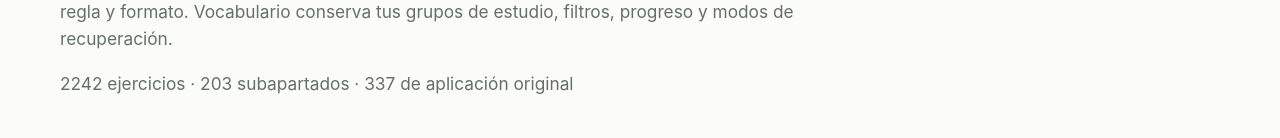
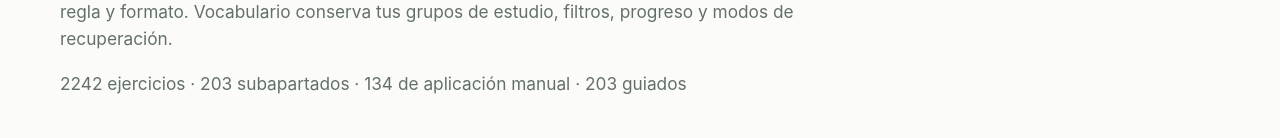
Before and after one commit to susinodevelop/learningenglish, a Next.js app: page /games in a window 1280 px wide. Shown: the part 354-492 px from the top of the page. Built offline with nearby package versions, Linux system fonts and the light colour scheme.

Commit message:
fix: report grammar exercise counts accurately

```diff
--- a/app/games/page.tsx
+++ b/app/games/page.tsx
@@ -1,9 +1,10 @@
 import type { Metadata } from "next";
 import { ExercisesHub } from "@/components/exercises/exercises-hub";
 import {
-  grammarExerciseApplicationCount,
   grammarExerciseConcepts,
   grammarExerciseCount,
+  grammarExerciseGuidedApplicationCount,
+  grammarExerciseManualApplicationCount,
   grammarExerciseQuestions,
   grammarExerciseSections,
 } from "@/lib/grammar/exercises";
@@ -30,7 +31,7 @@ export default function GamesPage() {
           y formato. Vocabulario conserva tus grupos de estudio, filtros, progreso y modos de recuperación.
         </p>
         <p>
-          {grammarExerciseCount} ejercicios · {grammarExerciseSections.length} subapartados · {grammarExerciseApplicationCount} de aplicación original
+          {grammarExerciseCount} ejercicios · {grammarExerciseSections.length} subapartados · {grammarExerciseManualApplicationCount} de aplicación manual · {grammarExerciseGuidedApplicationCount} guiados
         </p>
       </header>
 
```
